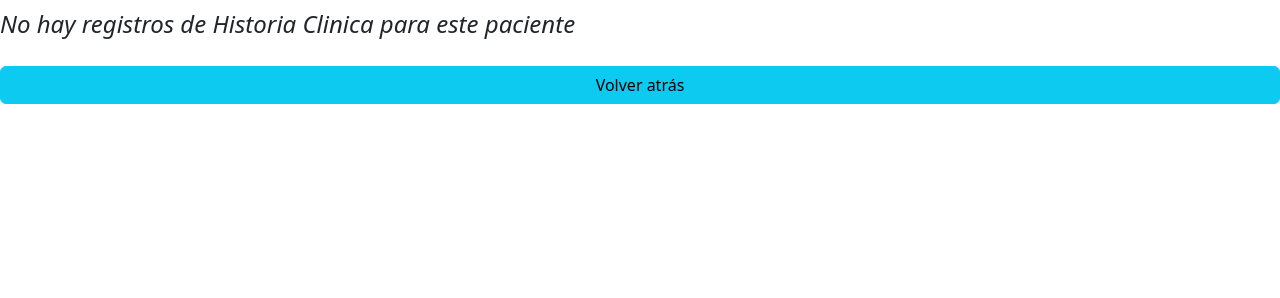
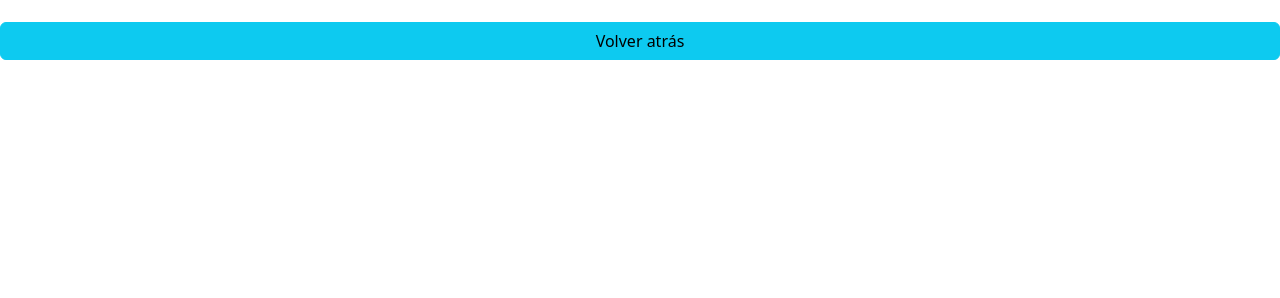
Before and after one commit to No-Country/c16-72-ft-python, a Django app: template project/templates/historias_clinicas/index.html in a window 1280 px wide. Shown: the part 50-348 px from the top of the page. Run offline with Django 5.2, Linux system fonts and the light colour scheme; the template is opened without the code that fills it: most values are stand-ins (such as "Sample title", 1, 10 or a date in 2020).

Commit message:
Correccion de etiquetas condicionales en historias_clinicas/index.html

```diff
--- a/project/templates/historias_clinicas/index.html
+++ b/project/templates/historias_clinicas/index.html
@@ -8,12 +8,14 @@
 
     {% include 'messages.html' %}
 
-    {% if es_paciente and historia_clinica %}
+    {% if es_paciente %}
+        {% if historia_clinica %}
         <div class="d-grid gap-3">
             <a href="{% url 'historias_clinicas:historiaclinica_detail' historia_clinica.id %}" class="btn btn-primary">Ver mi Historia Clinica</a><br>
         </div>
-    {% else %}
+        {% else %}
         <p class="fs-4 fst-italic">No hay registros de Historia Clinica para este paciente</p>
+        {% endif %}
     {% endif %}
 
     {% if es_medico or user.is_superuser%}
```
